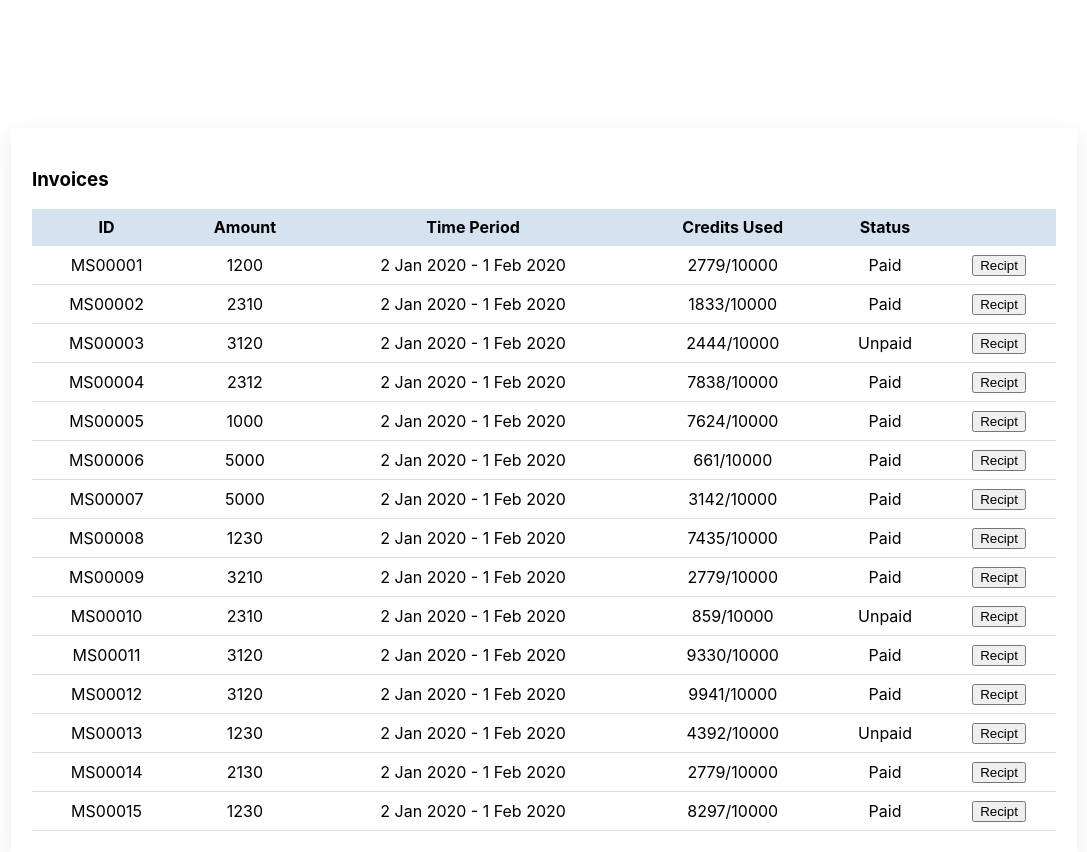
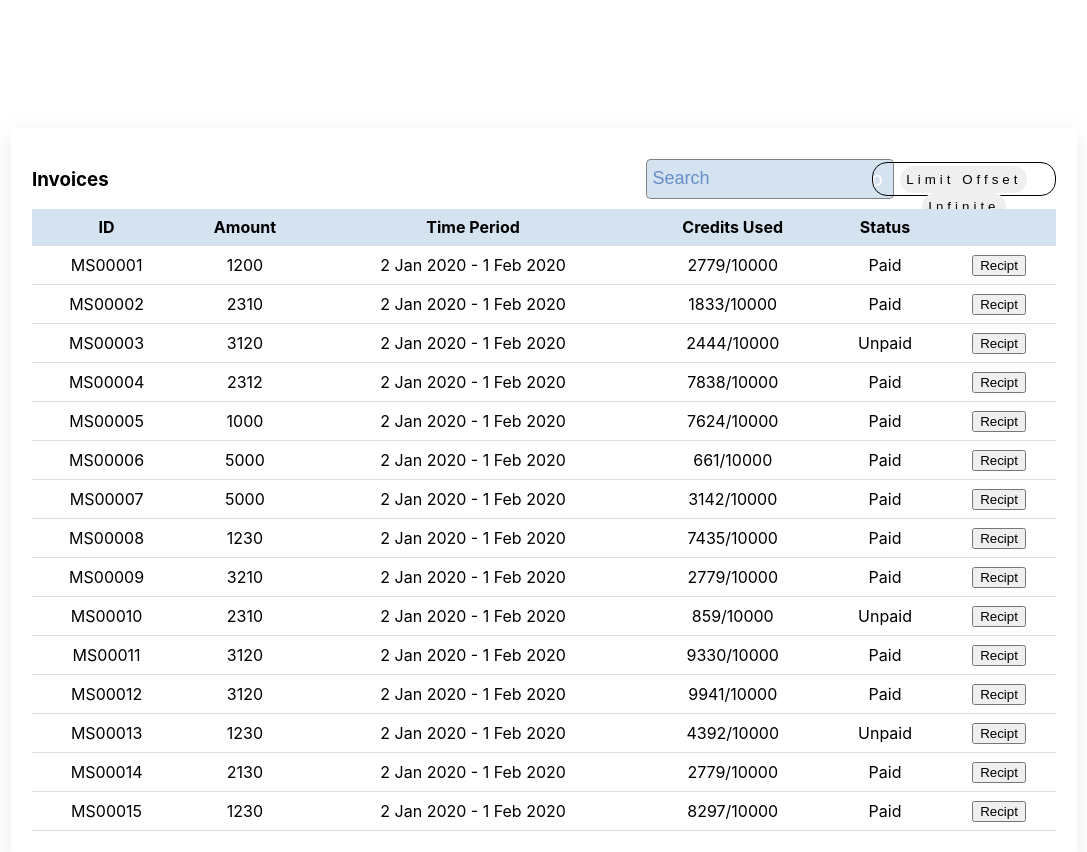
Before and after one commit to ThinkJs-Pvt-LTD/think-table, a React (Create React App) app: page / in a window 1280 px wide. Shown: the whole page, without its empty margins (117-1204 px from the left). Built offline with nearby package versions, Linux system fonts and the light colour scheme.

Commit message:
Commons :- Search and Toggle component

```diff
--- /dev/null
+++ b/src/commons/Search/Search.css
@@ -0,0 +1,38 @@
+.search {
+    width: 110%;
+    position: center;
+    display: flex;
+  }
+
+  .searchTerm {
+    width: 150%;
+    border: 1px solid grey;
+    padding: 5px;
+    height: 28px;
+    border-radius: 5px 0 0 5px;
+    outline: none;
+    color: #9dbfaf;
+    background-color: rgb(213, 227, 240);
+    border-right: none;
+  }
+
+  .searchTerm:focus {
+    color: #00b4cc;
+  }
+
+  .searchButton {
+    width: 50px;
+    height: 40px;
+    border: 1px solid grey;
+    text-align: center;
+    color: #fff;
+    border-radius: 0 5px 5px 0;
+    cursor: pointer;
+    font-size: 20px;
+    background-color: rgb(213, 227, 240);;
+    border-left: none;
+  }
+  ::placeholder {
+    color: rgb(102, 142, 202);
+    font-size: large;
+  }
--- /dev/null
+++ b/src/commons/Search/Search.js
@@ -0,0 +1,30 @@
+import React, { useState } from "react";
+import "./Search.css"
+
+function SearchBar(props) {
+  const [keyword, setKeyword] = useState("");
+  const handleInpurChange = (e) => {
+    setKeyword(e.target.value)
+    props.onChange(e.target.value)
+  }
+  return (
+    <div class="wrap">
+      <div class="search">
+        <input
+          type="text"
+          class="searchTerm"
+          id="input_text"
+          placeholder="Search"
+          onChange={(e) => handleInpurChange(e)}
+          value={keyword}
+        ></input>
+        <button type="submit" class="searchButton">
+          {/* <i class="fa fa-search"></i> */}
+          o
+        </button>
+      </div>
+    </div>
+  );
+}
+
+export default SearchBar;
--- /dev/null
+++ b/src/commons/ToggleButton/ToggleButton.css
@@ -0,0 +1,21 @@
+.toggle-button{
+    border: 1px solid black;
+    width: 47%;
+    height: 2em;
+    border-top-left-radius: 15px;
+    border-bottom-left-radius: 15px;
+    border-top-right-radius: 15px;
+    border-bottom-right-radius: 15px;
+}
+.button-width{
+    position: relative;
+    top: 10%;
+    font-weight: 500;
+    letter-spacing: 4px;
+    /* width: 39%; */
+    height: 2em;
+    border-radius: 50px;
+    cursor: pointer;
+    outline: none;
+    border: none;
+}
--- /dev/null
+++ b/src/commons/ToggleButton/ToggleButton.js
@@ -0,0 +1,13 @@
+import React from 'react';
+import "./ToggleButton.css"
+
+function SwitchButton(props) {
+    return (
+        <div className="toggle-button">
+            <button className="button-width">Limit Offset</button>
+            <button className="button-width">Infinite</button>
+        </div>
+    );
+}
+
+export default SwitchButton;
--- a/src/components/Dashbaord/Dashboard.js
+++ b/src/components/Dashbaord/Dashboard.js
@@ -1,5 +1,7 @@
 import React, {useState} from 'react';
 import { tableData } from "../../JsonData";
+import Search from "../../commons/Search/Search";
+import ToggleButton from "../../commons/ToggleButton/ToggleButton"
 import "./Dashboard.css"
 
 function Dashboard(props) {
@@ -101,12 +103,29 @@ function Dashboard(props) {
             }
         }
       };
+      const handleChange = (newVal) => {
+        // console.log(newVal);
+        let filteredData = tableData.filter((data) => {
+          return data.id === newVal;
+        });
+        setInvoices(filteredData);
+      };
+
+      //Component
+      const NavBar = () => {
+        return (
+          <div className="nav-search">
+              <Search onChange={handleChange}/>
+              <ToggleButton/>
+          </div>
+        );
+      };
 
     return (
         <div className="container">
       <header className="site-header">
         <h3>Invoices</h3>
-        {/* <NavBar /> */}
+        <NavBar />
       </header>
       <table className="invoice-data">
         <tr styles={{ width: "50px" }}>
```
